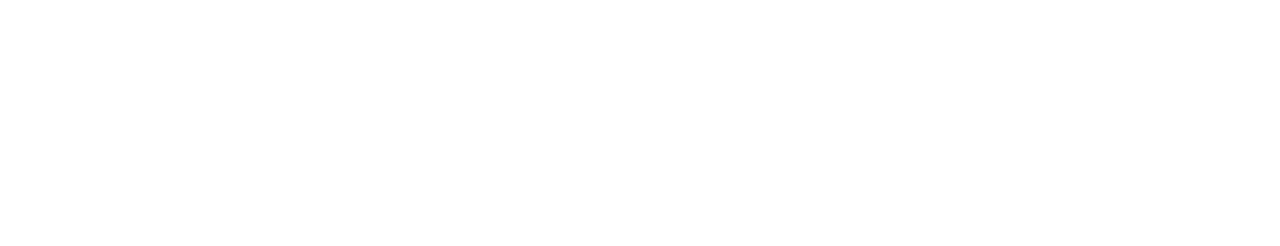
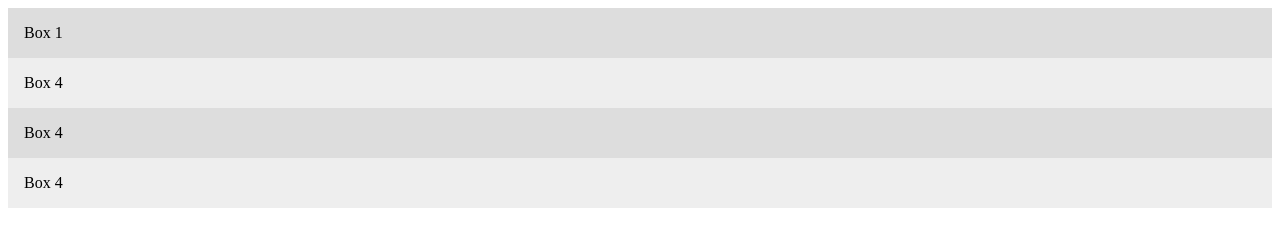
Before and after one commit to BulcsuFarmasi/css-grid, a plain HTML site: page index3.html in a window 1280 px wide. Drawn offline with Linux system fonts and the light colour scheme.

Commit message:
setting structure

```diff
--- a/index3.html
+++ b/index3.html
@@ -23,7 +23,10 @@
 </head>
 <body>
 <div class="wrapper">
-
+    <div class="box box1">Box 1</div>
+    <div class="box box2">Box 4</div>
+    <div class="box box3">Box 4</div>
+    <div class="box box4">Box 4</div>
 </div>
 </body>
 </html>
```
